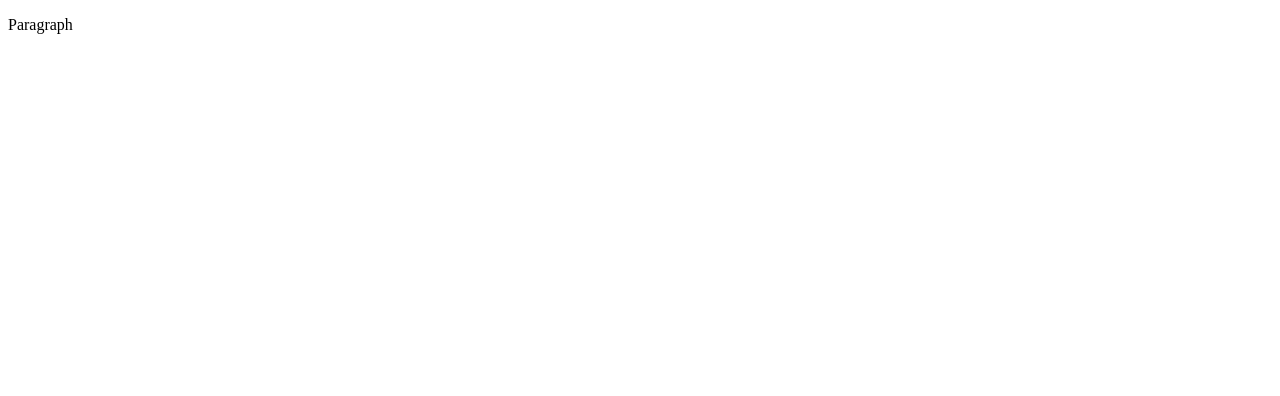
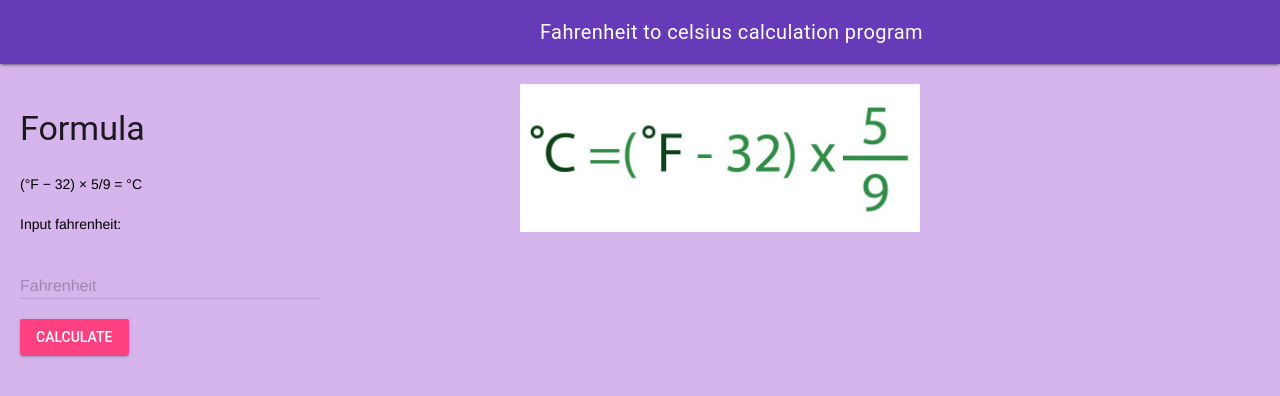
Before and after one commit to MTHS-ICD2O-1-2023/ICD2O-Unit-3-04-clara-tyman, a plain HTML site: page index.html in a window 1280 px wide. Drawn offline with nearby package versions, Linux system fonts and the light colour scheme.

Commit message:
everything

```diff
--- a/css/style.css
+++ b/css/style.css
@@ -1,4 +1,40 @@
-/* Created by: Mr. Coxall
-* Created on: Sep 2020
+/* Created by: Clara Tyman
+* Created on: Apr 2024
 * This file contains the CSS for index.html
 */
+
+.mdl-layout__content {
+  padding-left: 15pt;
+  padding-right: 15pt;
+  padding-top: 15pt;
+}
+
+p {
+  color: black;
+  font-family: Helvetica, Arial, sans-serif;
+  font-size: 1.5rem;
+  padding-top: 5pt;
+}
+
+body {
+  background-color: rgb(214 181 236);
+}
+
+.column {
+  float: left;
+  width: 50%;
+}
+
+.column-2 {
+  float: left;
+  width: 50%;
+  padding-left: 300px;
+}
+
+.volume-formula {
+  width: 400px;
+}
+
+.mdl-layout-title {
+  padding-left: 460px;
+}
--- a/index.html
+++ b/index.html
@@ -1,9 +1,60 @@
 <!DOCTYPE html>
-<html>
-  <head>
-    <title>Title</title>
-  </head>
-  <body>
-    <p>Paragraph</p>
-  </body>
+<html lang="en-ca">
+
+<head>
+  <meta charset="utf-8" />
+  <meta name="description" content="Fahrenheit to celsius, with JavaScript" />
+  <meta name="keywords" content="mths, icd2o" />
+  <meta name="author" content="Clara Tyman" />
+  <meta name="viewport" content="width=device-width, initial-scale=1.0" />
+  <link rel="stylesheet" href="./css/style.css" />
+  <link rel="stylesheet" href="https://fonts.googleapis.com/icon?family=Material+Icons" />
+  <link rel="stylesheet" href="https://code.getmdl.io/1.3.0/material.deep_purple-pink.min.css" />
+  <link rel="apple-touch-icon" sizes="180x180" href="apple-touch-icon.png" />
+  <link sizes="32x32" href="favicon-32x32.png" />
+  <link sizes="16x16" href="favicon-16x16.png" />
+  <link rel="manifest" href="site.webmanifest" />
+  <title>Fahrenheit to celsius calculation program</title>
+</head>
+
+<body>
+  <script defer src="https://code.getmdl.io/1.3.0/material.min.js"></script>
+  <script src="./js/script.js"></script>
+  <div class="mdl-layout mdl-js-layout mdl-layout--fixed-header">
+  </div>
+  <header class="mdl-layout__header">
+    <div class="mdl-layout__header-row">
+      <span class="mdl-layout-title">Fahrenheit to celsius calculation program</span>
+    </div>
+  </header>
+  <main class="mdl-layout__content">
+    <div class="column">
+      <!-- basic text -->
+      <h3>Formula</h3>
+      <p> (°F − 32) × 5/9 = °C </p>
+      <p>Input fahrenheit:</p>
+      <!-- Numeric Textfield -->
+      <form action="#">
+        <div class="mdl-textfield mdl-js-textfield">
+          <input class="mdl-textfield__input" type="text" pattern="-?[0-9]*(\.[0-9]+)?" id="fahrenheit">
+          <label class="mdl-textfield__label" for="fahrenheit">Fahrenheit</label>
+          <span class="mdl-textfield__error">Input is not a number!</span>
+        </div>
+      </form>
+      <!-- Raised button with ripple -->
+      <button class="mdl-button mdl-js-button mdl-button--raised mdl-js-ripple-effect mdl-button--accent"
+        onclick="calculate()">
+        Calculate
+      </button>
+    </br>
+      <div id="answers">
+            </br>
+        <div id="conversion"></div>
+      </div>
+    </div>
+    <div class="column-2"></div>
+    <img src="./images/FtoCformula3.jpg" alt="volume of a sphere formula" class="volume-formula" />
+  </main>
+  </div>
+</body>
 </html>
--- a/js/script.js
+++ b/js/script.js
@@ -1,5 +1,19 @@
-// Copyright (c) 2020 Mr. Coxall All rights reserved
-//
-// Created by: Mr. Coxall
-// Created on: Sep 2020
+// Created by: Clara Tyman
+// Created on: Apr 2024
 // This file contains the JS functions for index.html
+
+'use strict'
+
+/**
+ * This function converts fahrenheit to celsius
+ */
+function calculate() {
+  // input
+  const fahrenheit = parseFloat(document.getElementById('fahrenheit').value)
+
+  // process
+  const celsius = (fahrenheit - 32) * 5 / 9
+
+  // output
+  document.getElementById('conversion').innerHTML = fahrenheit + '°F converted to celsius is ' + celsius.toFixed(2) + ' °C'
+}
```
Also changed, not shown: design/flowchart.png (added), design/storyboard.png (added), images/FtoCformula3.jpg (added), images/notebook-animation.svg (deleted), 2 other files.
